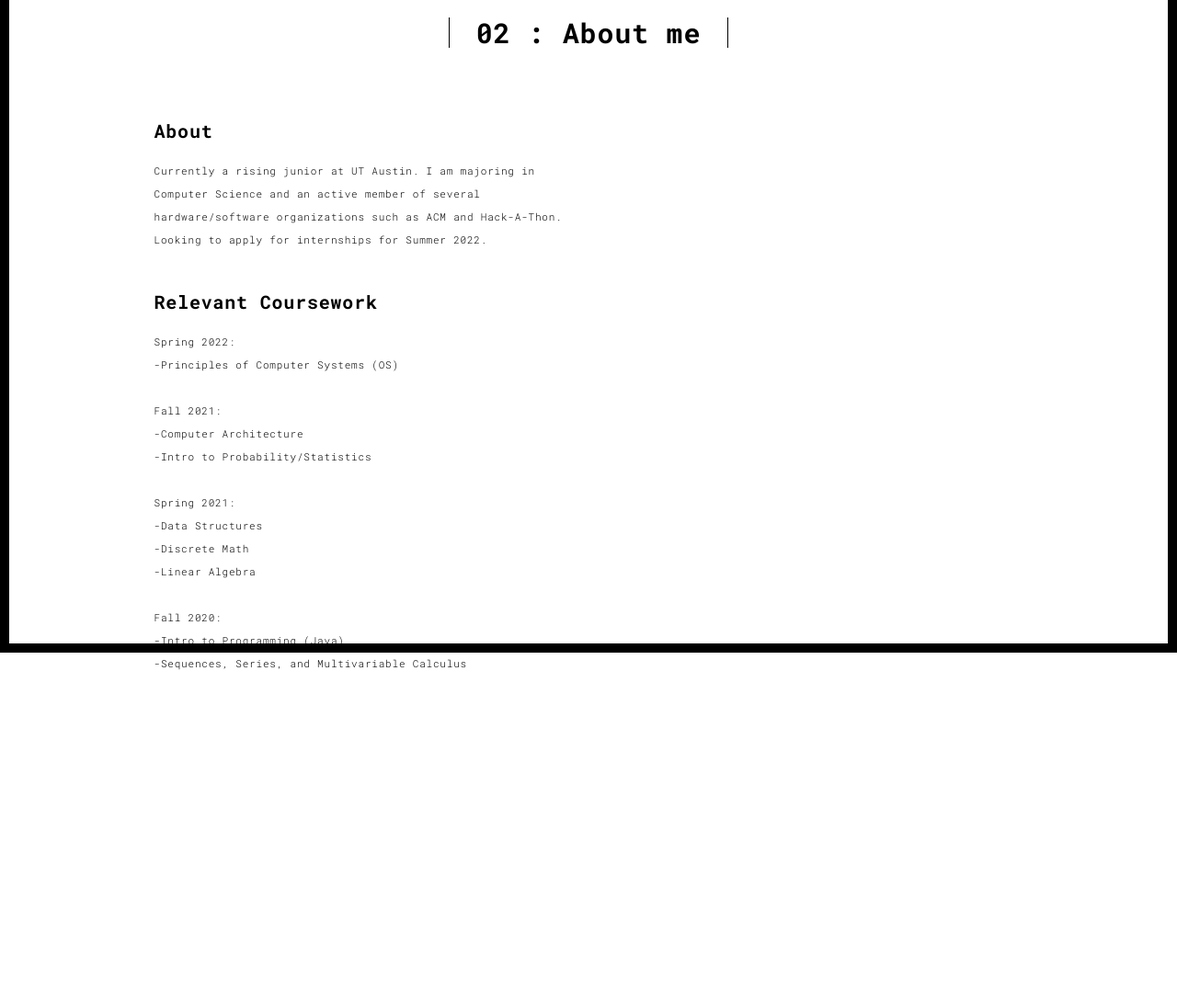
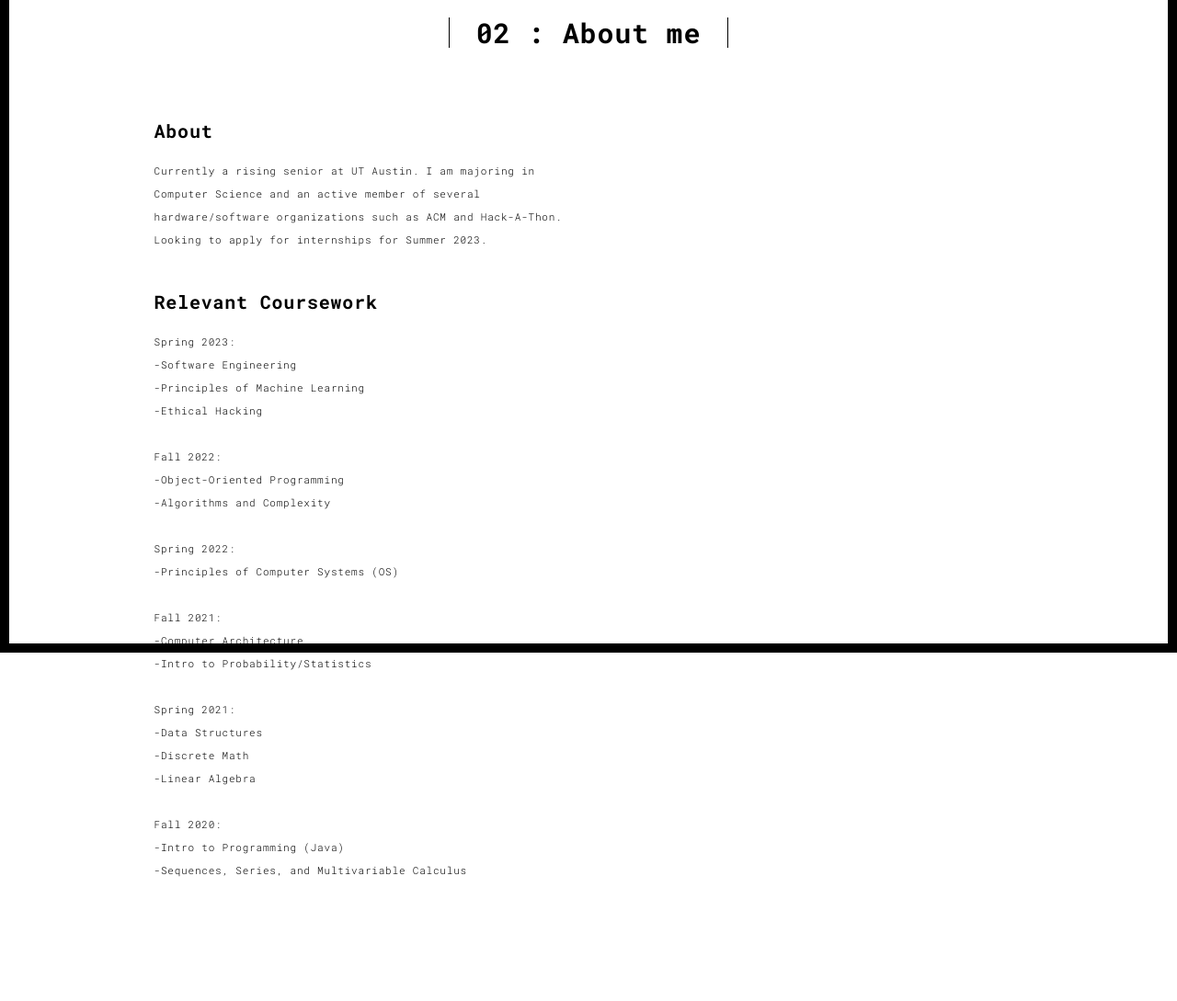
Before and after one commit to aneeshchakka/portfo, a Flask app: page /about.html in a window 1280 px wide. Shown: the part 90-1179 px from the top of the page at 92% size. Before the commit the page ends 819 px from the top, so only its background shows below. Run offline with Flask 2, Linux system fonts and the light colour scheme; some libraries are stand-ins or nearby versions.

Commit message:
Update about.html

```diff
--- a/templates/about.html
+++ b/templates/about.html
@@ -62,9 +62,16 @@
               <div class="row">
                 <div class="col-xs-12 col-md-6">
                   <h3>About</h3>
-                  <p>Currently a rising junior at UT Austin. I am majoring in Computer Science and an active member of several hardware/software organizations such as ACM and Hack-A-Thon. Looking to apply for internships for Summer 2022.<br><br></p>
+                  <p>Currently a rising senior at UT Austin. I am majoring in Computer Science and an active member of several hardware/software organizations such as ACM and Hack-A-Thon. Looking to apply for internships for Summer 2023.<br><br></p>
                   <h3>Relevant Coursework</h3>
-                  <p>Spring 2022:<br>
+                  <p>Spring 2023:<br>
+                     -Software Engineering<br>
+                     -Principles of Machine Learning<br>
+                     -Ethical Hacking<br><br>
+                     Fall 2022:<br>
+                     -Object-Oriented Programming<br>
+                     -Algorithms and Complexity<br><br>
+                     Spring 2022:<br>
                      -Principles of Computer Systems (OS)<br><br>
                      Fall 2021:<br>
                      -Computer Architecture<br>
```
